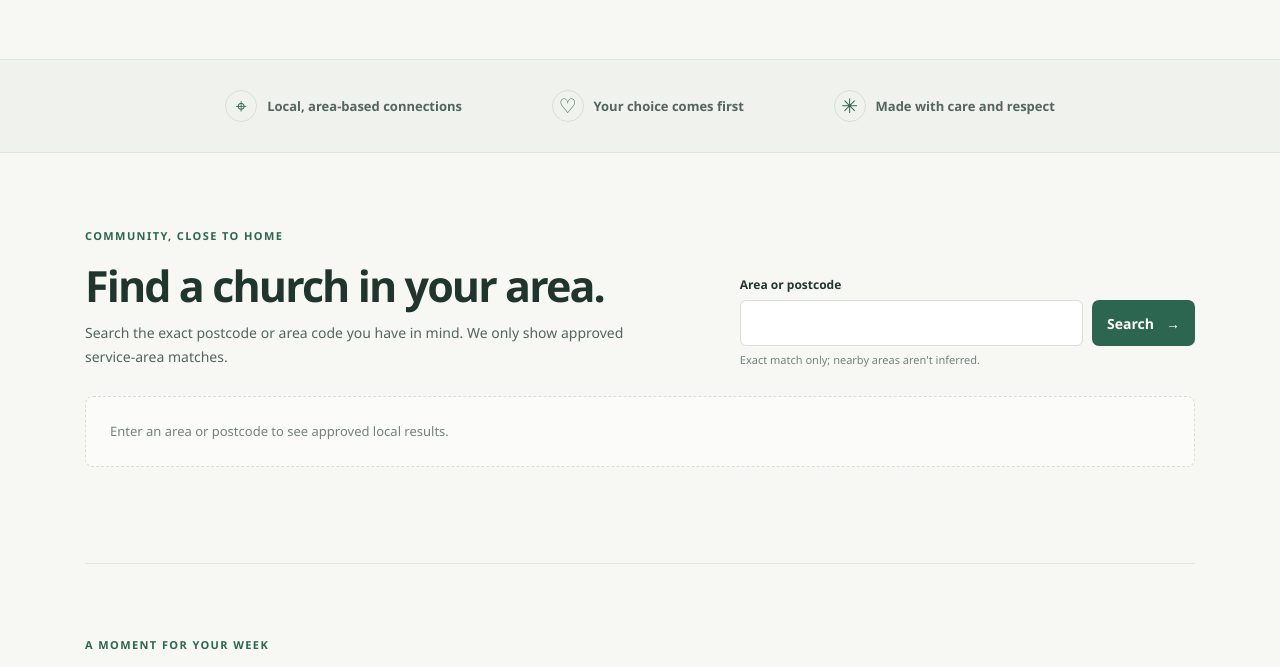
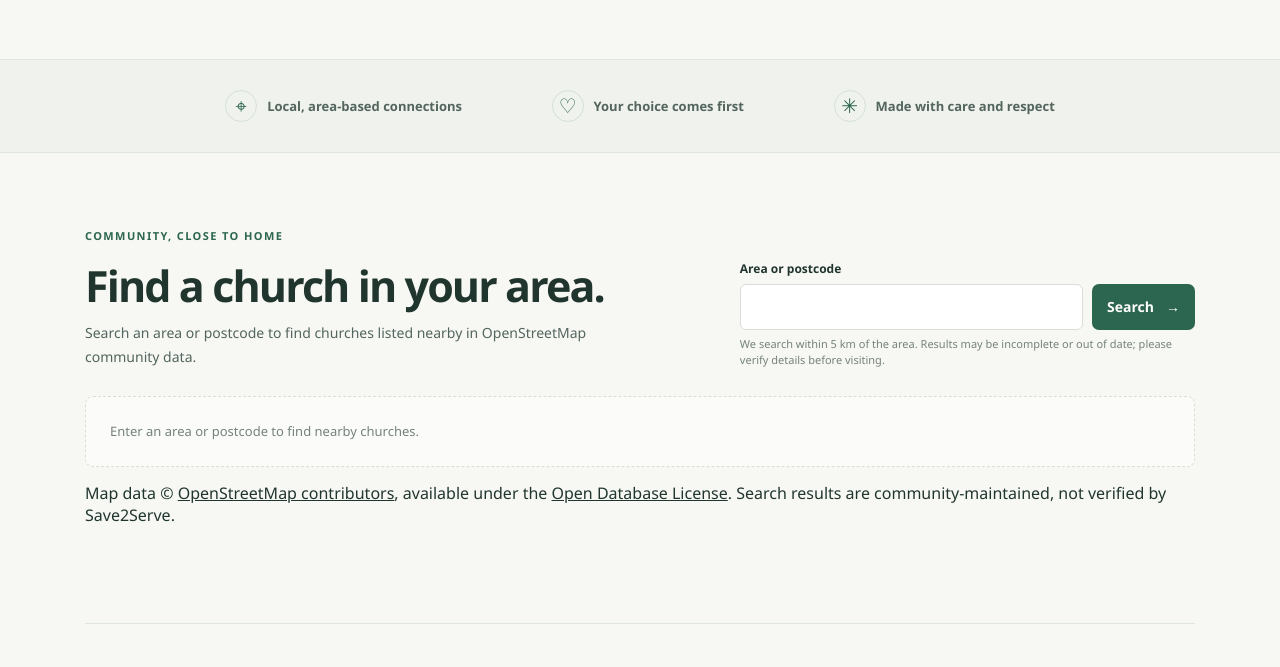
Before and after one commit to LindokuhleMPMahlangu/Saved2ServeConnect, a website: page web/index.html in a window 1280 px wide. Shown: the part 538-1205 px from the top of the page. Drawn offline with Linux system fonts and the light colour scheme; no server answers.

Commit message:
Update church search instructions and add map attribution for OpenStreetMap data

```diff
--- a/web/index.html
+++ b/web/index.html
@@ -66,7 +66,7 @@
         <div>
           <p class="eyebrow">COMMUNITY, CLOSE TO HOME</p>
           <h2 id="church-title">Find a church in your area.</h2>
-          <p>Search the exact postcode or area code you have in mind. We only show approved service-area matches.</p>
+          <p>Search an area or postcode to find churches listed nearby in OpenStreetMap community data.</p>
         </div>
         <form id="church-search" class="discovery-search" novalidate>
           <label for="church-area">Area or postcode</label>
@@ -75,13 +75,14 @@
                    aria-describedby="church-area-help church-area-error" required>
             <button type="submit" class="button search-button">Search <span aria-hidden="true">→</span></button>
           </div>
-          <span class="field-help" id="church-area-help">Exact match only; nearby areas aren't inferred.</span>
+          <span class="field-help" id="church-area-help">We search within 5 km of the area. Results may be incomplete or out of date; please verify details before visiting.</span>
           <span class="field-error" id="church-area-error"></span>
         </form>
       </div>
       <div id="church-results" class="discovery-results" role="status" aria-live="polite" aria-busy="false">
-        <p class="discovery-placeholder">Enter an area or postcode to see approved local results.</p>
+        <p class="discovery-placeholder">Enter an area or postcode to find nearby churches.</p>
       </div>
+      <p class="map-attribution">Map data © <a href="https://www.openstreetmap.org/copyright" target="_blank" rel="noopener noreferrer">OpenStreetMap contributors</a>, available under the <a href="https://opendatacommons.org/licenses/odbl/" target="_blank" rel="noopener noreferrer">Open Database License</a>. Search results are community-maintained, not verified by Save2Serve.</p>
     </section>
 
     <section class="discovery-section devotion-discovery" id="weekly-devotions" aria-labelledby="devotion-title">
```
